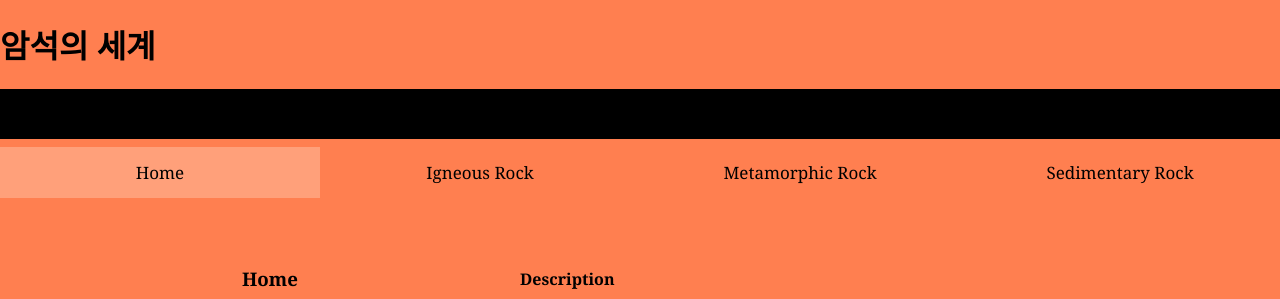
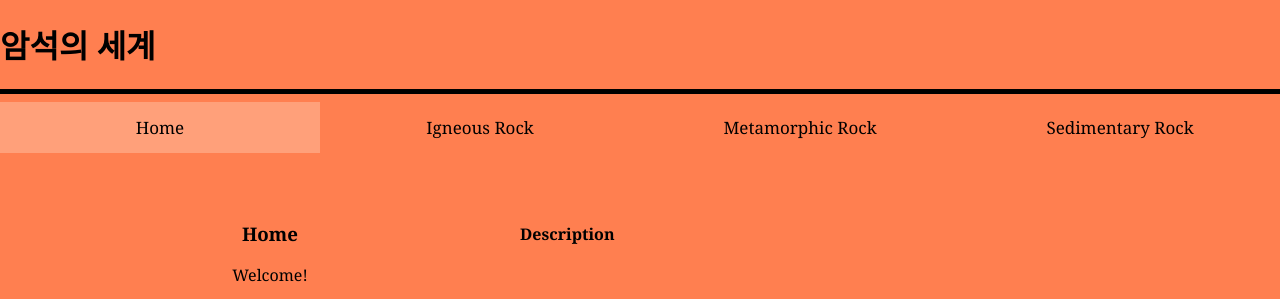
Before and after one commit to cwnujh/cwnujh.github.io, a plain HTML site: page index.html in a window 1280 px wide. Shown: the top 299 px of the page. Drawn offline with Linux system fonts and the light colour scheme; a web font is replaced by a local one.

Commit message:
Update index.html

```diff
--- a/index.html
+++ b/index.html
@@ -73,7 +73,7 @@
 
 <body>
     <h1>암석의 세계</h1> <div style="text-align:center">
-    <hr style="height:50px;border:none;background-color:black;"/>
+    <hr style="height:5px;border:none;background-color:black;"/>
     <button class="tablink" onclick="openPage('Home', this, 'lightsalmon')" id="defaultOpen">Home</button>
     <button class="tablink" onclick="openPage('Astone', this, 'darksalmon')">Igneous Rock</button>
     <button class="tablink" onclick="openPage('Bstone', this, 'sandybrown')">Metamorphic Rock</button>
```
